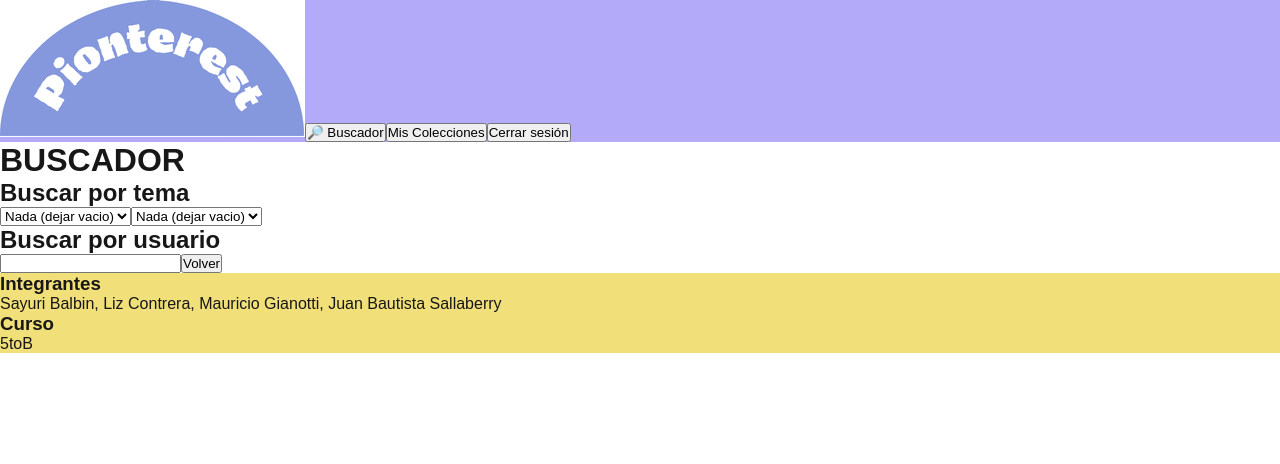
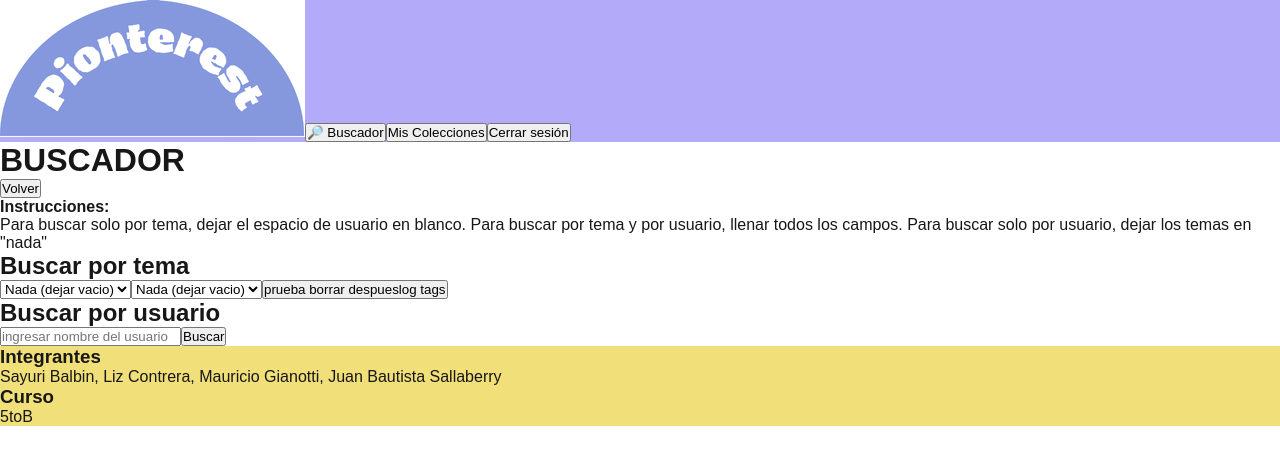
Before and after one commit to PioIX/2026-TPF-G12, a Next.js app in the folder frontend/: page /buscador in a window 1280 px wide. Shown: the top 464 px of the page. Built offline with nearby package versions, Linux system fonts and the light colour scheme; no server answers.

Commit message:
Layout del buscador y algunas funciones
falta el botón de buscar y su funcionalidad

```diff
--- a/frontend/src/app/buscador/page.js
+++ b/frontend/src/app/buscador/page.js
@@ -12,8 +12,92 @@ import Header from '@/components/Header';
 
 export default function BuscadorPage() {
     const router = useRouter();
+    const [tag1, setTag1] = useState("")
+    const [tag2, setTag2] = useState("")
+    const [nombreUser, setNombreUser] = useState("")
+    const [idBuscar, setIdBuscar] = useState(0)
+
+    useEffect(() => {
+        fetch("http://localhost:4000/getiduser", {
+        method: "POST",
+        headers: {
+            "Content-Type": "application/json",
+        },
+        body: JSON.stringify({nombre: nombreUser})
+        })
+        .then((response) => response.json())
+        .then((data) => {
+            console.log("id del usuario con este nombre especifico:", data);
+            if (data.id.length == 0){
+                console.log("vacio")
+                if (nombreUser == "") {
+                    setIdBuscar(0)
+                } else {
+                    setIdBuscar(-1)
+                }
+
+
+            } else {
+                console.log("no esta vacio")
+                console.log("bine hecho: "+ data.id[0].id_usuario)
+                setIdBuscar(data.id[0].id_usuario)
+            }
+        });
+    },[nombreUser])
+
+
+
+
+
+
+
+
+
 
     function volver() { router.back() }
+
+    function test(){
+        console.log("tag 1:"+ tag1)
+        console.log("tag 2:"+ tag2)
+        console.log("nombre del usuario:"+ nombreUser)
+        console.log("id de user a buscar:"+ idBuscar)
+    }
+
+    function buscar(){
+        console.log("hola")
+    }
+
+    function condicionTags() {
+        if (tag1 == tag2) {
+            if (tag1== "") {
+                if (idBuscar != -1) {
+                    return (
+                        <Button funcion={buscar} texto={"Buscar"}></Button>
+                    )
+                } else {
+                    return (
+                        <p>¡Cuidado! Usuario no encontrado</p>
+                    )
+                }
+
+            } else {
+                return (
+                    <p>¡Cuidado! las etiquetas no pueden ser iguales</p>
+                )
+            }
+        } else {
+            if (idBuscar != -1) {
+                    return (
+                        <Button funcion={buscar} texto={"Buscar"}></Button>
+                    )
+            } else {
+                return (
+                    <p>¡Cuidado! Usuario no encontrado</p>
+                )
+
+            }
+        }
+    }
 
     return (
         <div>
@@ -21,16 +105,24 @@ export default function BuscadorPage() {
 
             <h1>BUSCADOR</h1>
 
+            <Button funcion={volver} texto={"Volver"}></Button>
+            <br></br>
+
+            <h4>Instrucciones: </h4>
+            <p>Para buscar solo por tema, dejar el espacio de usuario en blanco. Para buscar por tema y por usuario, llenar todos los campos. Para buscar solo por usuario, dejar los temas en "nada"</p>
+
             <h2>Buscar por tema</h2>
-            <SelectTemas></SelectTemas>
-            <SelectTemas></SelectTemas>
+            <SelectTemas nombre={"tag1"} onchangefunc={(select) =>  setTag1(select.target.value)}></SelectTemas>
+            <SelectTemas nombre={"tag2"} onchangefunc={(select) => setTag2(select.target.value)}></SelectTemas>
 
+            <Button funcion={test} texto={"prueba borrar despueslog tags"}></Button>
             <br></br>
 
             <h2>Buscar por usuario</h2>
-            <Input></Input>
+            <Input id={"nombreUsuario"} texto={"ingresar nombre del usuario"} funcion={(e) => setNombreUser(e.target.value)} ></Input>
 
-            <Button funcion={volver} texto={"Volver"}></Button>
+            {condicionTags()}
+
 
             <Footer></Footer>
         </div>
```
Also changed, not shown: 1 other file (tests, documents, lock files or other folders).
